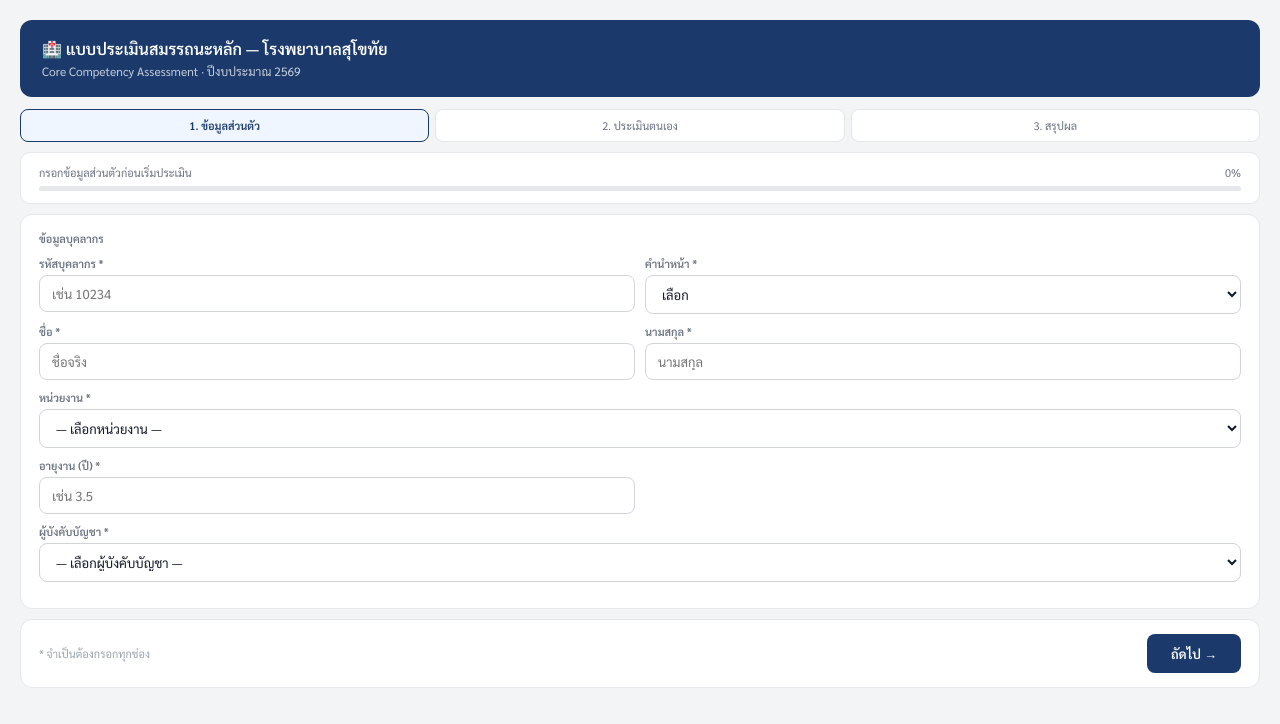
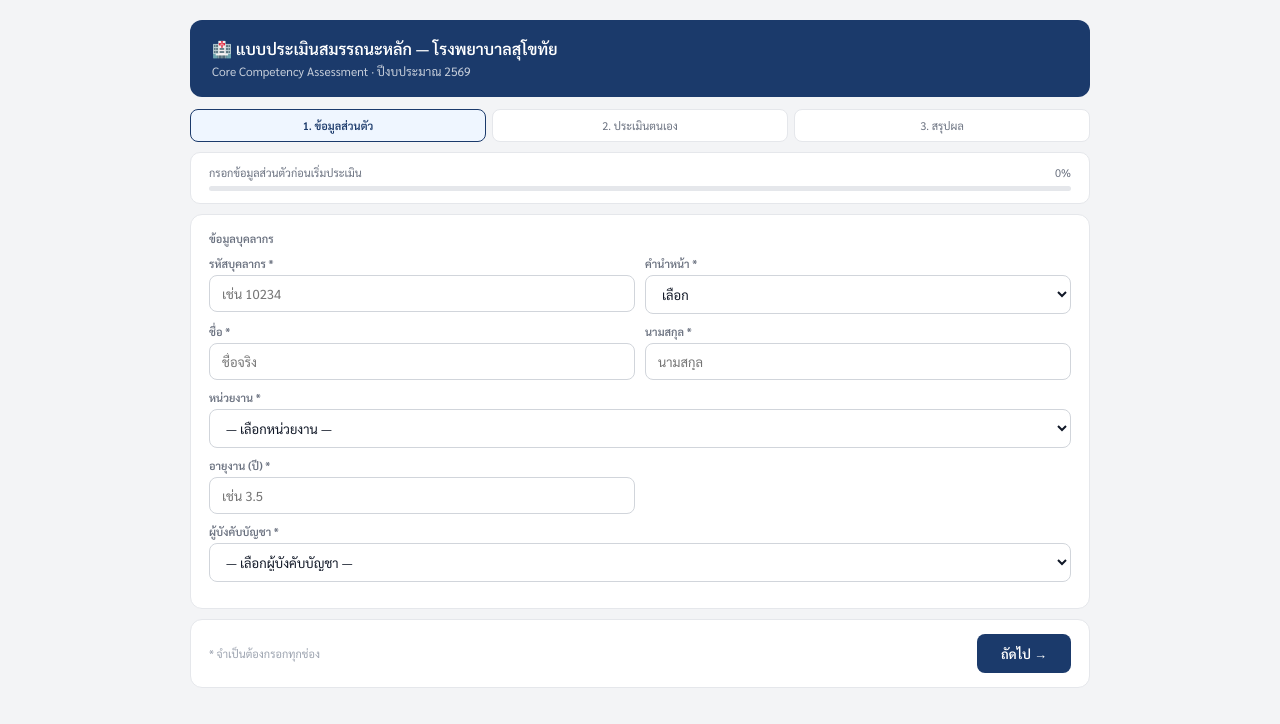
Before and after one commit to napaporn34147-source/rph-sukhothai, a plain HTML site: page index.html in a window 1280 px wide. Drawn offline with Linux system fonts and the light colour scheme.

Commit message:
Update index.html

```diff
--- a/index.html
+++ b/index.html
@@ -7,7 +7,7 @@
 <style>
 *{box-sizing:border-box;margin:0;padding:0}
 html,body{height:100%;width:100%}
-body{font-family:'Sarabun',sans-serif;background:#F3F4F6;color:#111827;font-size:18px}
+body{font-family:'Sarabun',sans-serif;background:#F3F4F6;color:#111827;font-size:20px}
 .app{max-width:100%;margin:0 auto;padding:20px;box-sizing:border-box}
 .hdr{background:#1B3A6B;border-radius:12px;padding:18px 22px;margin-bottom:12px;color:#fff}
 .hdr h1{font-size:16px;font-weight:600}
@@ -83,7 +83,7 @@ body{font-family:'Sarabun',sans-serif;background:#F3F4F6;color:#111827;font-size
 <link href="https://fonts.googleapis.com/css2?family=Sarabun:wght@400;600&display=swap" rel="stylesheet">
 </head>
 <body>
-<div class="app"><div style="max-width:100%;margin:0">
+<div class="app"><div style="max-width:900px;margin:0 auto">
 
 <div class="hdr">
   <h1>🏥 แบบประเมินสมรรถนะหลัก — โรงพยาบาลสุโขทัย</h1>
```
